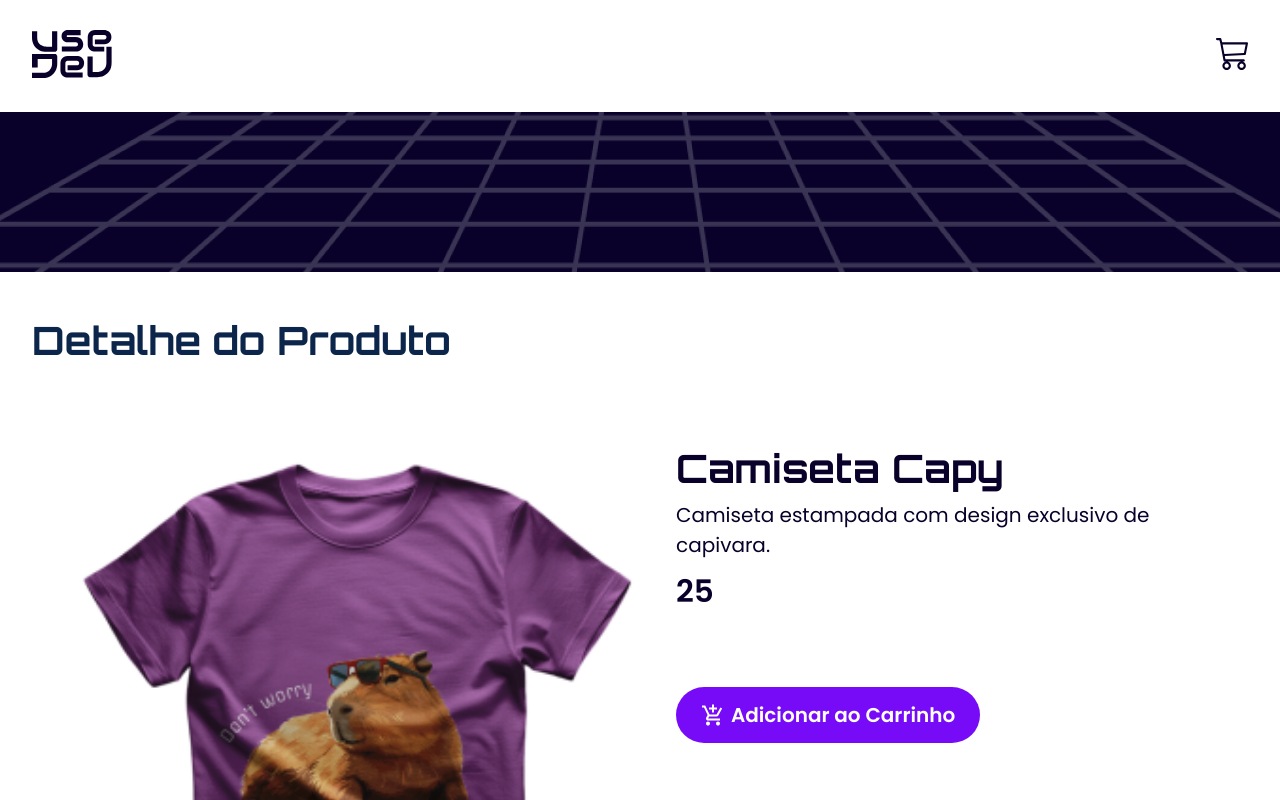
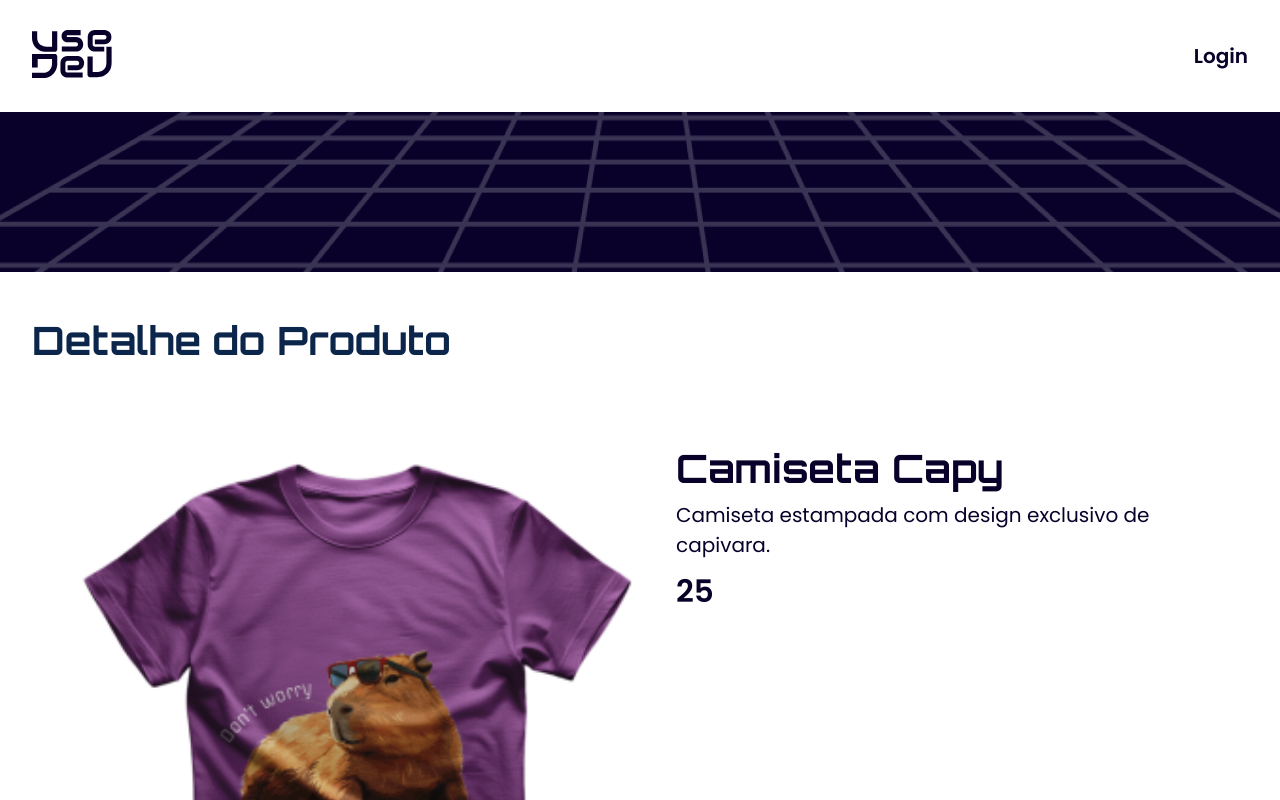
Before and after one commit to brennoluan/ng-usedev, an Angular app: page /products/1 in a window 1280 px wide. Shown: the top 800 px of the page. Built offline with nearby package versions, Linux system fonts and the light colour scheme.

Commit message:
feat: implement authentication service and guard, update header and product detail components for user login/logout functionality

```diff
--- a/src/app/app.routes.ts
+++ b/src/app/app.routes.ts
@@ -1,11 +1,20 @@
-import { Routes } from '@angular/router';
+import { CanActivateFn, Router, Routes } from '@angular/router';
 import { ProductList } from './components/pages/product-list/product-list';
 import { ProductDetail } from './components/pages/product-detail/product-detail';
 import { Cart } from './components/pages/cart/cart';
+import { AuthService } from './services/auth';
+import { inject } from '@angular/core';
+
+const AuthGuard: CanActivateFn = () => {
+    const authService = inject(AuthService);
+    const router = inject(Router);
+
+    return authService.isLogged() ? true : router.parseUrl('/products');
+}
 
 export const routes: Routes = [
     { path: 'products', component: ProductList },
     { path: 'products/:id', component: ProductDetail },
-    { path: 'cart', component: Cart },
+    { path: 'cart', component: Cart, canActivate: [AuthGuard] },
     { path: '**', redirectTo: 'products' }
 ];
--- a/src/app/components/layout/header/header.css
+++ b/src/app/components/layout/header/header.css
@@ -32,3 +32,16 @@ header .badge {
   left: 20px;
   bottom: 20px;
 }
+
+.actions {
+  display: flex;
+  gap: 40px;
+}
+
+.action {
+  color: #090129;
+  font-family: 'Poppins', sans-serif;
+  font-weight: 600;
+  font-size: 20px;
+  cursor: pointer;
+}
--- a/src/app/components/layout/header/header.html
+++ b/src/app/components/layout/header/header.html
@@ -3,6 +3,9 @@
     <a routerLink="/products">
       <img src="images/logo.svg" alt="Logo UseDev" />
     </a>
+    <div class="actions">
+      @if (authService.isLogged()) {
+        <div class="action" (click)="authService.logout()">Logout</div>
         <div class="cart">
           <a routerLink="/cart">
             <img src="images/shopping_cart.svg" alt="Ícone do carrinho de compras" />
@@ -11,5 +14,9 @@
             <span class="badge">{{ cartItemsCount() }}</span>
           }
         </div>
+      } @else {
+        <div class="action" (click)="authService.login()">Login</div>
+      }
+    </div>
   </div>
 </header>
--- a/src/app/components/layout/header/header.ts
+++ b/src/app/components/layout/header/header.ts
@@ -1,6 +1,7 @@
 import { Component, inject } from '@angular/core';
 import { CartService } from '../../../services/cart';
 import { RouterLink } from '@angular/router';
+import { AuthService } from '../../../services/auth';
 
 @Component({
   selector: 'app-header',
@@ -10,5 +11,6 @@ import { RouterLink } from '@angular/router';
 })
 export class Header {
   private cartService = inject(CartService);
+  authService = inject(AuthService);
   cartItemsCount = this.cartService.cartItemsCount;
 }
--- a/src/app/components/pages/product-detail/product-detail.html
+++ b/src/app/components/pages/product-detail/product-detail.html
@@ -10,9 +10,11 @@
     <div class="product-detail-description">{{ product()?.description }}</div>
     <div class="product-detail-price">{{ product()?.price }}</div>
 
-    <button class="product-detail-button" (click)="addToCart()">
-      <img src="/images/add_shopping_cart.svg" alt="icone para adicionar ao carrinho" />
-      Adicionar ao Carrinho
-    </button>
+    @if (authService.isLogged()) {
+      <button class="product-detail-button" (click)="addToCart()">
+        <img src="/images/add_shopping_cart.svg" alt="icone para adicionar ao carrinho" />
+        Adicionar ao Carrinho
+      </button>
+    }
   </div>
 </div>
--- a/src/app/components/pages/product-detail/product-detail.ts
+++ b/src/app/components/pages/product-detail/product-detail.ts
@@ -2,6 +2,7 @@ import { Component, computed, effect, inject, input, signal } from '@angular/cor
 import { Router } from '@angular/router';
 import { CartService } from '../../../services/cart';
 import { ProductService } from '../../../services/product';
+import { AuthService } from '../../../services/auth';
 
 @Component({
   selector: 'app-product-detail',
@@ -13,6 +14,8 @@ export class ProductDetail {
   private router = inject(Router);
   private cartService = inject(CartService);
   private productService = inject(ProductService)
+  authService = inject(AuthService);
+
 
   id = input<string>();
   product = computed(() => this.productService.getProductById(Number(this.id())));
--- /dev/null
+++ b/src/app/services/auth.ts
@@ -0,0 +1,37 @@
+import { computed, effect, Injectable, signal } from '@angular/core';
+
+interface User {
+  username: string;
+  email: string;
+  role: string;
+}
+
+const LOCALSTORAGE_KEY = 'ngusedev-user';
+@Injectable({
+  providedIn: 'root',
+})
+export class AuthService {
+  user = signal<User | undefined>(JSON.parse(localStorage.getItem(LOCALSTORAGE_KEY)!))
+  isLogged = computed(() => Boolean(this.user()));
+
+  saveUserEffect = effect(() => {
+    const user = this.user();
+    if (Boolean(user)) {
+      localStorage.setItem(LOCALSTORAGE_KEY, JSON.stringify(user));
+    } else {
+      localStorage.removeItem(LOCALSTORAGE_KEY);
+    }
+  });
+
+  login(): void {
+    this.user.set({
+      username: 'JohnDoe',
+      email: 'johndoe@example.com',
+      role: 'admin'
+    });
+  }
+
+  logout(): void {
+    this.user.set(undefined);
+  }
+}
```
Also changed, not shown: 1 other file (tests, documents, lock files or other folders). Lines whose indentation alone changed are shown as unchanged.
